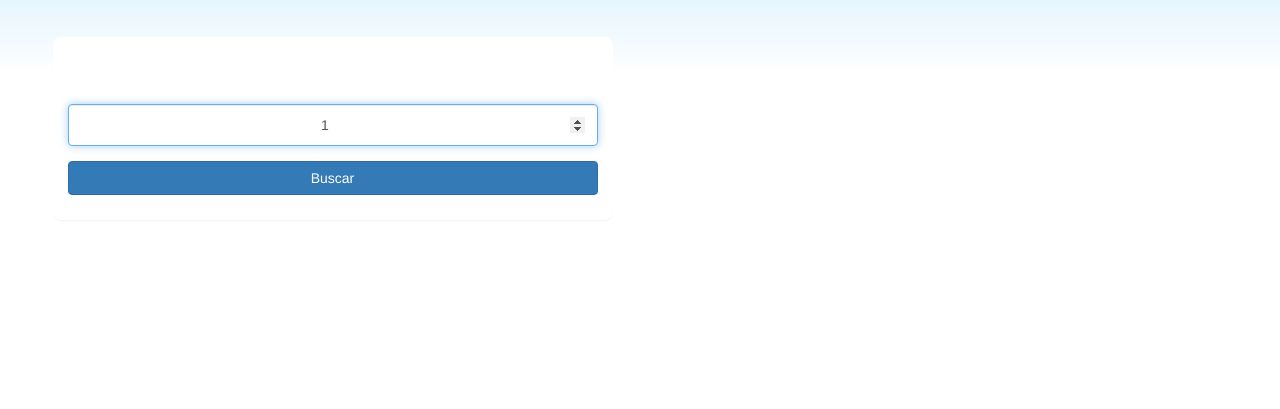
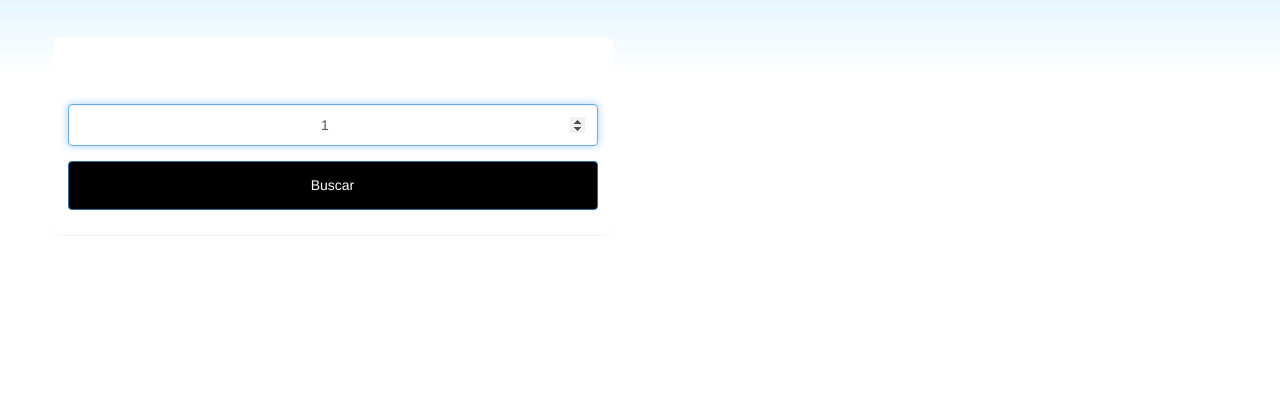
Before and after one commit to TimoteoSantos/Siscollector, a PHP site: page /pesquisar_index.php?codigo=1 in a window 1280 px wide. Shown: the part 51-460 px from the top of the page. Run offline with PHP 8.4, Linux system fonts and the light colour scheme; a user stored in the database is signed in; some libraries are stand-ins or nearby versions.

Commit message:
atualizacao do pesquisar botao preto

```diff
--- a/coletar_mobile/index_files/css.css
+++ b/coletar_mobile/index_files/css.css
@@ -67,9 +67,13 @@ form input {
 
 
 
-		bottom: 0.5em;
-		right: 10%;
+		bottom: 0em;
 		width: 100%;
+		height: 3.5em;
+		background-color: black !important;
+
+
+
 
 
 }
@@ -136,6 +140,7 @@ margin-bottom: 1em;
 
 	width: 80%;
 }
+
 
 /*tela grande--------------------------------------------------*/
 @media (min-width: 600px)
--- a/coletar_mobile/pesquisar_index.php
+++ b/coletar_mobile/pesquisar_index.php
@@ -51,7 +51,7 @@ unset($_SESSION['msg']);
       <form action="pesquisar_coleta.php" method="post">
         <div class="form-group">
 
-        <input type="number" name="ref" value="<?= $_GET['codigo'] ?>" class="form-control" id="exampleInputEmail1" placeholder="Barras" required="" autofocus="" autocomplete="off">
+        <input type="number" name="ref" value="<?= $_GET['codigo'] ?>" class="form-control perquisar" id="exampleInputEmail1" placeholder="Barras" required="" autofocus="" autocomplete="off">
         </div>
 
         <button type="submit" class="btn btn-primary botao2" >Buscar </button>
--- a/coletor/v_listar_usuario_pesquisa.php
+++ b/coletor/v_listar_usuario_pesquisa.php
@@ -42,7 +42,7 @@ require 'arquivos_banco/login_verificar.php';
 
         $pesquisar = filter_var($_POST['pesquisar'], FILTER_SANITIZE_STRING);
 
-        $result = "SELECT * FROM auditoria WHERE usuario = '$pesquisar' ";
+        $result = "SELECT * FROM auditoria WHERE usuario = '$pesquisar' ORDER BY data desc ";
 
         $resultado = mysqli_query($conexao, $result);
 
```
